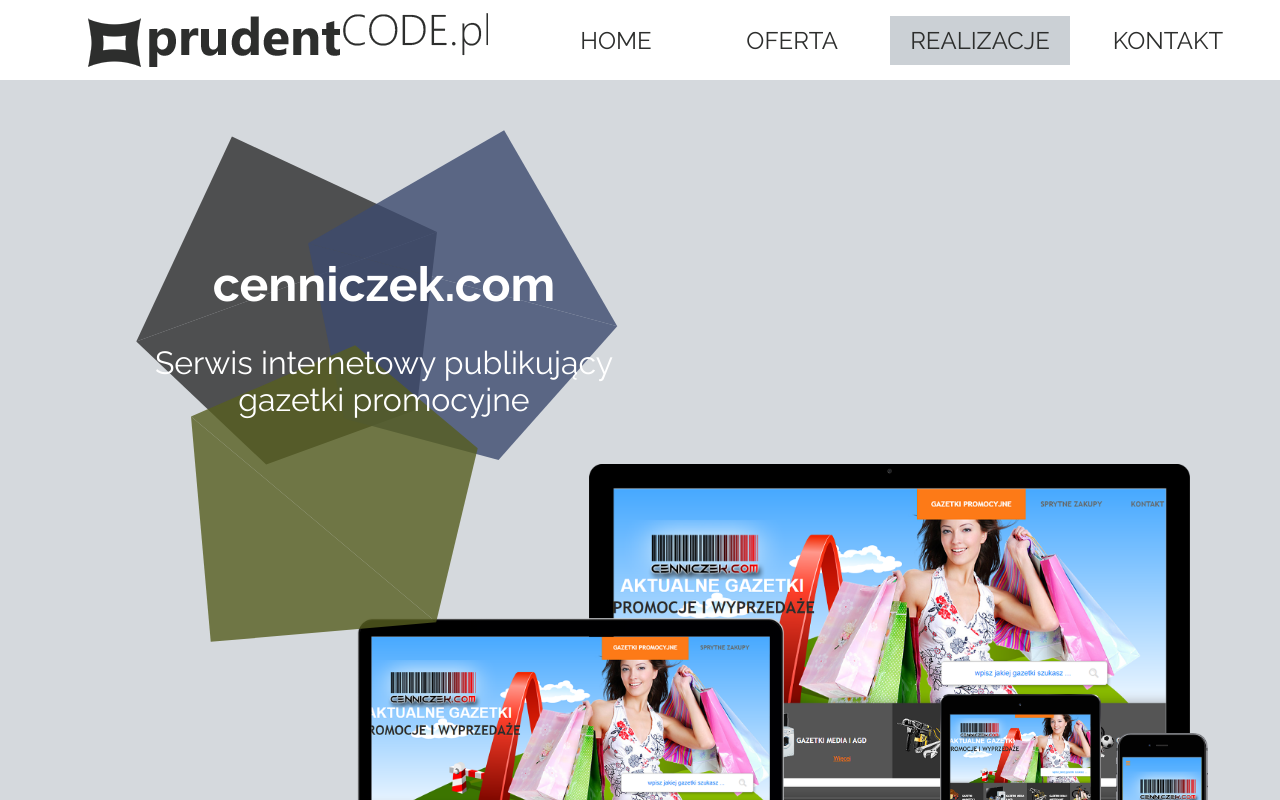
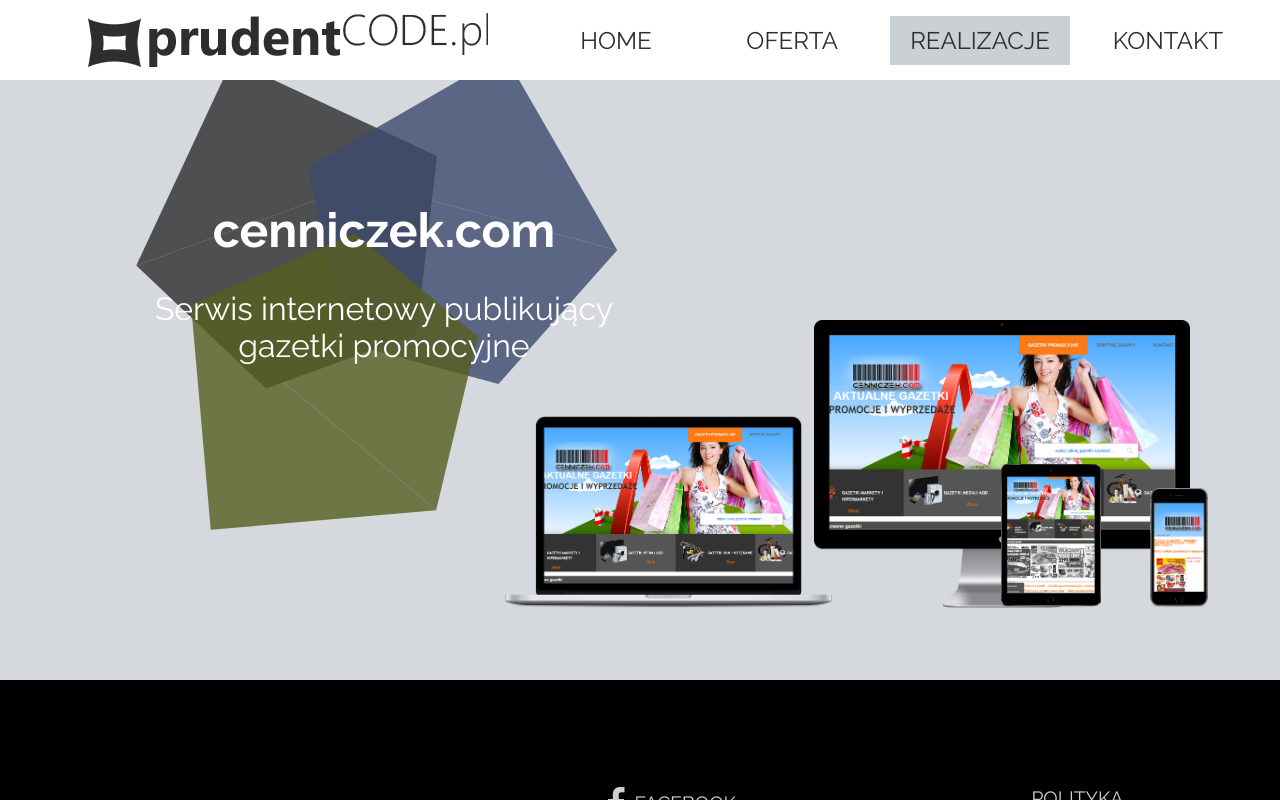
Before and after one commit to pitmal/react-router-project, a React (Create React App) app: page /realizacje in a window 1280 px wide. Shown: the top 800 px of the page. Built offline with nearby package versions, Linux system fonts and the light colour scheme.

Commit message:
css reponsive fix

```diff
--- a/src/layouts/contact/ContactLayout.js
+++ b/src/layouts/contact/ContactLayout.js
@@ -144,7 +144,7 @@
         </div>
         <Recaptcha
           ref={ref => (recaptcha = ref)}
-          sitekey={"6LfFwNkUAAAAAKTwcnqeIZVhzDGZLueNXBRatiOR"}
+          sitekey={"6LdQwNkUAAAAAOEamBTym0o_v5beMwB84uMH1NrF"}
           onResolved={onResolved}
         />
       </div>
--- a/src/styles/Cenniczek.css
+++ b/src/styles/Cenniczek.css
@@ -188,10 +188,14 @@
   .cenniczek-section .example-project.active img {
     bottom: -10%;
   }
+  .cenniczek-section {
+    height: 600px;
+  }
 }
+
 @media (max-width: 1024px) and (orientation: landscape) {
   .cenniczek-section {
-    height: 768px;
+    height: 600px;
   }
 }
 @media (max-width: 823px) and (orientation: landscape) {
```
